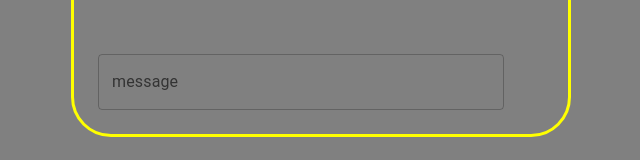
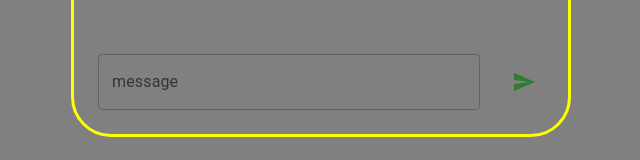
Before and after one commit to madeeha-balouch/aiChatSupport, a Next.js app: page / in a window 1280 px wide. Shown: the part 563-723 px from the top of the page, without its empty margins (319-959 px from the left). Built offline with nearby package versions, Linux system fonts and the light colour scheme.

Commit message:
added a missing tag

```diff
--- a/app/page.js
+++ b/app/page.js
@@ -9,7 +9,7 @@ import IconButton from "@mui/material/IconButton";
 
 const style = {
   transition: "all 0.4s ease",
-"&:hover": {
+  "&:hover": {
     transform: "scale(1.05)",
     boxShadow: "0 6px 8px rgba(0,0,0,0.15)",
     borderColor: "black",
@@ -85,7 +85,6 @@ export default function Home() {
     setMessages((messages) => {
       const updatedMessages = [...messages];
       updatedMessages[index].rating = newValue;
-      console.log(updatedMessages);
       return updatedMessages;
     });
   };
@@ -153,7 +152,6 @@ export default function Home() {
         </Stack>
         <Stack direction="row" spacing={3} padding={1}>
           <TextField
-
             label="message"
             fullWidth
             color="success"
@@ -161,7 +159,6 @@ export default function Home() {
             padding={2}
             value={message}
             onChange={(e) => setMessage(e.target.value)}
-
           />
           <IconButton
             aria-label="send"
@@ -170,7 +167,7 @@ export default function Home() {
             sx={style}
             size="normal"
           >
-
+            <SendIcon />
           </IconButton>
         </Stack>
       </Stack>
```
